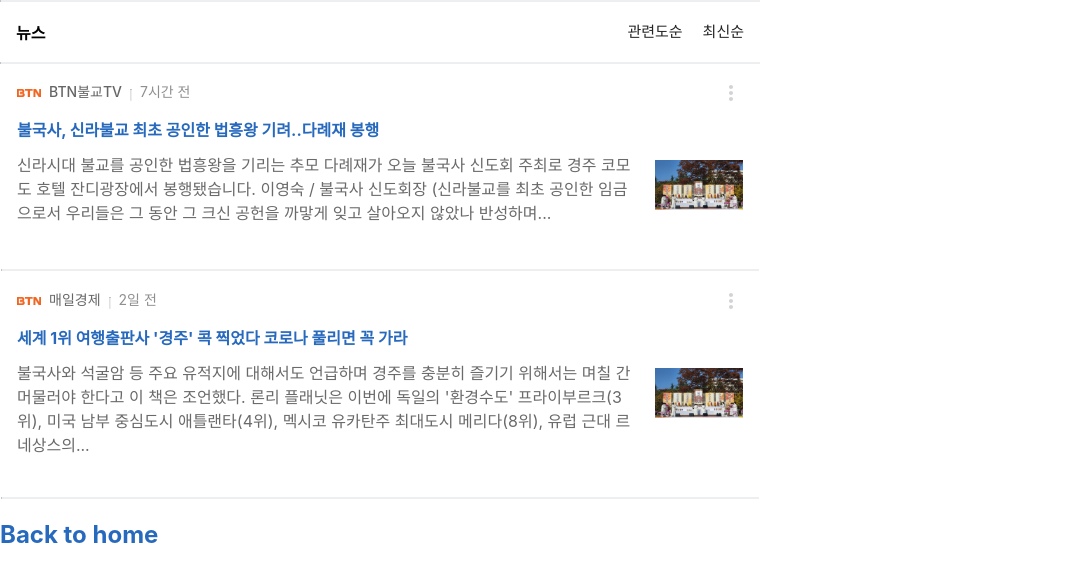
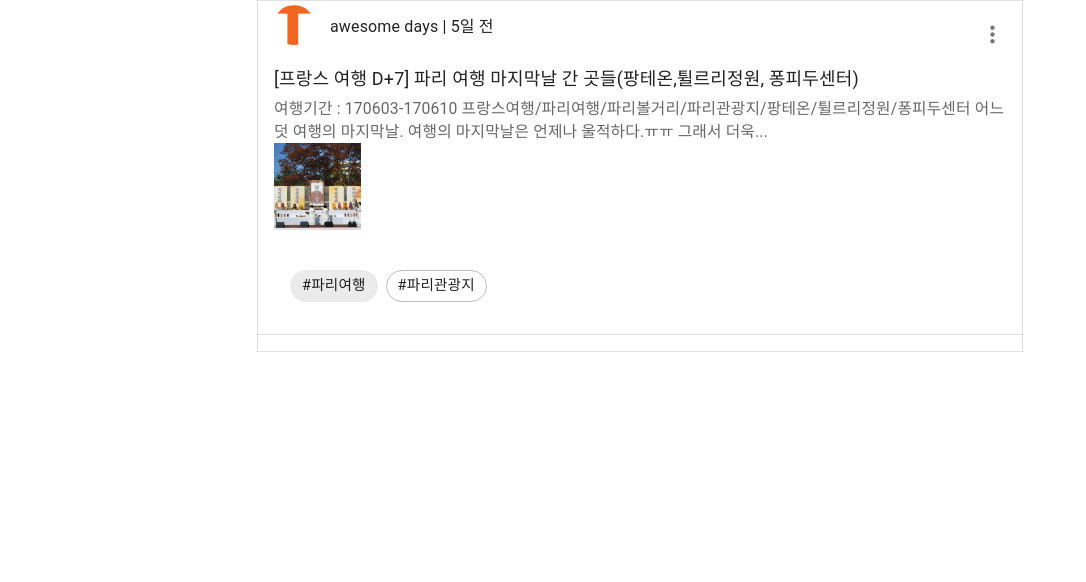
Before and after one commit to ksa37/CS492_Team4_Web_SSR_with_Server_Driven_UI, a Next.js app: page /news in a window 1280 px wide. Shown: the top 582 px of the page, without its empty margins (0-1086 px from the left). Built offline with nearby package versions, Linux system fonts and the light colour scheme.

Commit message:
Add components that uses material UI made by 수아

```diff
--- a/package.json
+++ b/package.json
@@ -19,7 +19,11 @@
   },
   "homepage": "https://github.com/di-uni/CS492_Team4_Web_SSR_with_Server_Driven_UI#readme",
   "dependencies": {
+    "@emotion/react": "^11.5.0",
+    "@emotion/styled": "^11.3.0",
+    "@material-ui/core": "^4.12.3",
     "@material-ui/icons": "^4.11.2",
+    "@mui/material": "^5.1.0",
     "i": "^0.3.7",
     "next": "^12.0.2",
     "react": "^17.0.2",
--- a/src/pages/news.js
+++ b/src/pages/news.js
@@ -1,7 +1,12 @@
 import Head from 'next/head'
 import Link from 'next/link'
-import Card from '../components/card'
+// import Card from '../components/card'
 import styles from './news.module.css'
+import { Avatar, Card, CardActions, CardContent, CardHeader, CardMedia, Container, Chip, CssBaseline, Divider, Grid, IconButton, Paper, Stack, Typography} from '@mui/material';
+import MoreVertIcon from "@material-ui/icons/MoreVert";
+import ArrowForwardIcon from '@material-ui/icons/ArrowForward';
+
+var imgA = "/images/news_publisher_logos/BTN.jpg";
 
 const dummydata = {
     "keywords": [ {
@@ -42,29 +47,199 @@ const dummydata = {
     ]
 }
 
+const itemData = [
+    {
+      img: imgA,
+      tag_name: 'Breakfast',
+    },
+    {
+      img: imgA,
+      tag_name: 'Burger',
+    },
+    {
+      img: imgA,
+      tag_name: 'Camera',
+    },
+    {
+      img: imgA,
+      tag_name: 'Coffee',
+    },
+    {
+      img: imgA,
+      tag_name: 'Hats',
+    },
+    {
+      img: imgA,
+      tag_name: 'Honey',
+    },
+    {
+      img: imgA,
+      tag_name: 'Basketball',
+    },
+    {
+      img: imgA,
+      tag_name: 'Fern',
+    },
+    {
+      img: imgA,
+      tag_name: 'Mushrooms',
+    },
+
+  ];
+
+
+// export default function News() {
+//     return (
+//         <>
+//             <Head>
+//                 <title>news</title>
+//             </Head>
+//             <div className={styles.news}>
+//                 <hr className={styles.divider}></hr>
+//                 <div className={styles.viewHeader}>
+//                     <div className={styles.viewName}>뉴스</div>
+//                     <div className={styles.viewOptions}>
+//                         <div className={styles.viewSort}>관련도순</div>
+//                         <div className={styles.viewSort}>최신순</div>
+//                     </div>
+//                 </div>
+//                 <hr className={styles.divider}></hr>
+//             </div>
+//             {dummydata["keywords"][0]["news"].map((news) => <Card props={news}/>)}
+//             <h2>
+//                 <Link href="/">
+//                     <a>Back to home</a>
+//                 </Link>
+//             </h2>
+//         </>
+//     )
+// }
+
+const card_header_date =
+<Typography display="inline" style={{fontSize: 16}} >
+  awesome days{' '} | 5일 전
+</Typography>;
+
+const card_header_title =
+<Typography variant="h2" display="inline" style={{fontSize: 17}} >
+  <b>이미지</b>
+</Typography>;
+
 export default function News() {
-    return (
-        <>
-            <Head>
-                <title>news</title>
-            </Head>
-            <div className={styles.news}>
-                <hr className={styles.divider}></hr>
-                <div className={styles.viewHeader}>
-                    <div className={styles.viewName}>뉴스</div>
-                    <div className={styles.viewOptions}>
-                        <div className={styles.viewSort}>관련도순</div>
-                        <div className={styles.viewSort}>최신순</div>
-                    </div>
-                </div>
-                <hr className={styles.divider}></hr>
-            </div>
-            {dummydata["keywords"][0]["news"].map((news) => <Card props={news}/>)}
-            <h2>
-                <Link href="/">
-                    <a>Back to home</a>
-                </Link>
-            </h2>
-        </>
-    )
+  return (
+    <>
+      <CssBaseline />
+
+    <div className="App" >
+      <Grid
+        container
+        justifyContent="center"
+        alignItems="center"
+        direction="column"
+      >
+
+      <div className="section_view">
+        <Card sx={{ maxWidth: 766}} variant='outlined' square >
+          <CardHeader
+            avatar={
+              <Avatar src="/images/news_publisher_logos/BTN.jpg" alt="awesome days" />
+
+            }
+            action={
+              <IconButton aria-label="settings">
+                <MoreVertIcon />
+              </IconButton>
+            }
+            title = {card_header_date}
+
+            style={{ textAlign: 'left', height:48}}
+          />
+          <CardContent>
+            <Typography variant="body1" gutterBottom align="left">
+              [프랑스 여행 D+7] 파리 여행 마지막날 간 곳들(팡테온,튈르리정원, 퐁피두센터)
+            </Typography>
+            <Typography variant="body2" color="text.secondary" align="left">
+            여행기간 : 170603-170610 프랑스여행/파리여행/파리볼거리/파리관광지/팡테온/튈르리정원/퐁피두센터 어느덧 여행의 마지막날.
+            여행의 마지막날은 언제나 울적하다.ㅠㅠ 그래서 더욱...
+            </Typography>
+            <CardMedia
+            component="img"
+            sx={{
+              width:87,
+              height:87,
+            }}
+            image="/images/news_images/BTN_1.jpg"
+            alt="[프랑스 여행 D+7] 파리 여행 마지막날 간 곳들(팡테온,튈르리정원, 퐁피두센터)"
+            />
+            <Stack direction="row" spacing={1} m={2} pt={3}>
+              <Chip label="#파리여행" component="a" href="#basic-chip" clickable />
+              <Chip
+                label="#파리관광지"
+                component="a"
+                href="#basic-chip"
+                variant="outlined"
+                clickable
+              />
+            </Stack>
+          </CardContent>
+
+          <Divider />
+          {/* <hr/> */}
+          <CardActions disableSpacing>
+            {/* <IconButton aria-label="add to favorites">
+              <FavoriteIcon />
+            </IconButton>
+            <IconButton aria-label="share">
+              <ShareIcon />
+            </IconButton>
+              <ExpandMoreIcon /> */}
+          </CardActions>
+        </Card>
+      </div>
+
+
+      {/* <div className="section_image">
+        <Card sx={{ maxWidth: 766}} variant='outlined' square>
+          <CardHeader
+            className="api_title_area"
+            title= {card_header_title}
+            style={{ textAlign: 'left'}}
+          />
+          <Paper
+            className="group_option_tag_wrap"
+            style={{height: 83, overflow: 'auto', backgroundColor: '#f5f7f8'}}
+          >
+            <Grid
+              container
+              direction="row"
+              alignItems="center"
+              style={{minHeight:66}}
+
+            >
+            <Stack direction="row" spacing={1} style= {{paddingLeft:12, paddingRight:12}}>
+            {itemData.map((item) => (
+              <Chip
+                key={item.tag_name}
+                avatar={<Avatar src={item.img} />}
+                label={item.tag_name}
+                variant="outlined"
+                style={{backgroundColor: "#ffffff"}}
+              />
+            ))}
+            </Stack>
+            </Grid>
+          </Paper>
+          {/* <StandardImageList /> */}
+          {/* <Paper style={{height: 50, overflow: 'auto', backgroundColor: '#f4f7f8'}}>
+            <Typography style={{height:48, fontSize: 16, verticalAlign:'center'}}>
+              이미지 더보기 <ArrowForwardIcon sx={{mt:2}} style={{height: 16, width: 20}}/>
+            </Typography>
+          </Paper>
+        </Card>
+      </div>   */}
+      </Grid>
+    </div>
+    </>
+
+  );
 }
--- a/src/styles/globals.css
+++ b/src/styles/globals.css
@@ -6,16 +6,27 @@ body {
     Ubuntu, Cantarell, Fira Sans, Droid Sans, Helvetica Neue, sans-serif;
   /* font-family: -apple-system, Roboto, NanumSquare, sans-serif; */
   /* font-family: NanumSquare, sans-serif; */
+  font-size: 18px;
 }
 
 a {
   /* color: inherit; */
-  color: rgba(39, 105, 189, 1);
+  color: var(--link_blue);
   text-decoration: none;
 }
 
 * {
   box-sizing: border-box;
+}
+
+:root {
+  --naver_green: #57B93C;
+  --link_blue: #2769BD;
+  --link_purple: #8D3196;    /* (링크 한 번 클릭 후 변하는 보라색) */
+  --dark_gray_1: #020202;    /* (view name)  */
+  --dark_gray_2: #6A6A6A;    /* (contents) */
+  --gray: #666666;           /* (publisher) */
+  --light_gray: #8F8F8F;     /* (date) */
 }
 
 @font-face {
```
Also changed, not shown: 1 other file (tests, documents, lock files or other folders).
